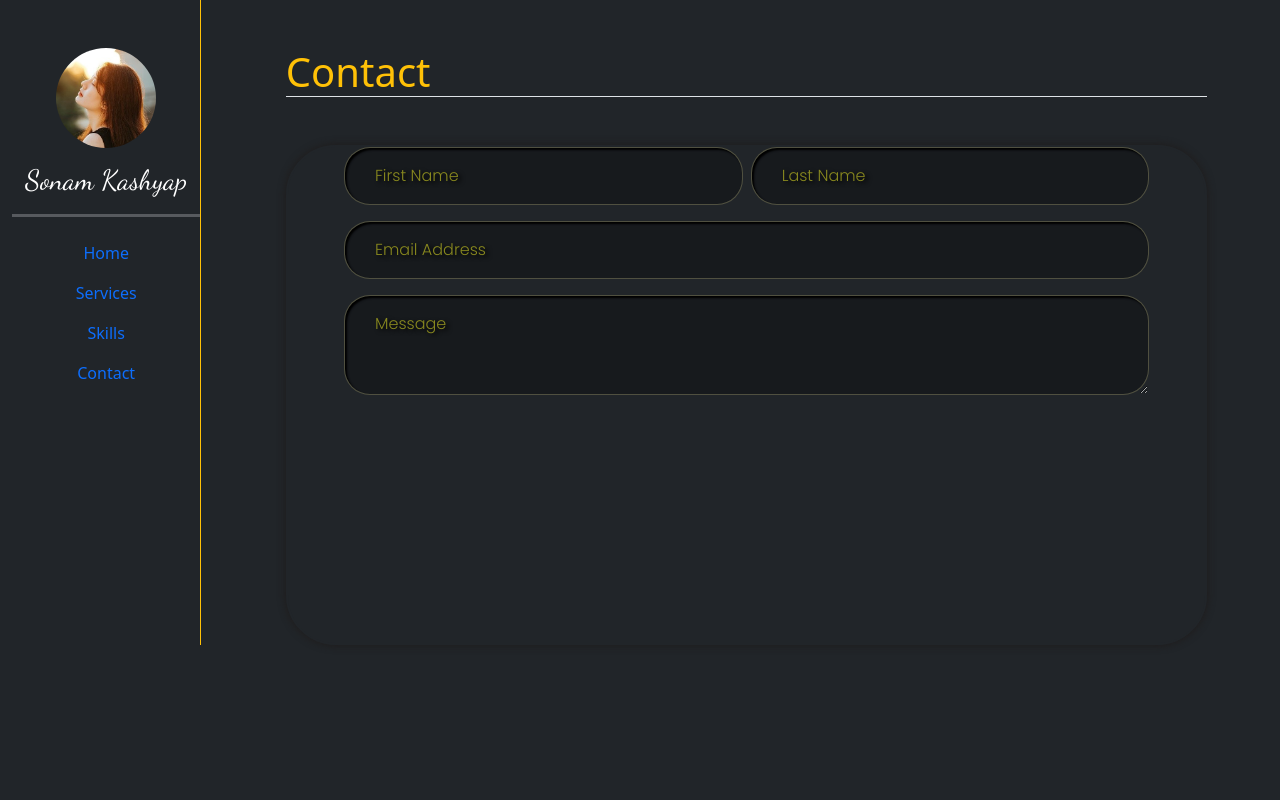
After one commit to simran2859/resume_build, a Django app: page /contact/ in a window 1280 px wide. The commit adds this page. Run offline with Django 3.2, Linux system fonts and the light colour scheme; some libraries are stand-ins or nearby versions.

Commit message:
working on contact page

```diff
--- a/core/templates/core/base.html
+++ b/core/templates/core/base.html
@@ -11,6 +11,7 @@
     <link rel="stylesheet" href="{% static 'core/css/all.min.css' %}">
     <link rel="stylesheet" href="{% static "core/css/bootstrap.css"%}">
     <link href="https://fonts.googleapis.com/css2?family=Dancing+Script&display=swap" rel="stylesheet">
+    <link href="https://fonts.googleapis.com/css2?family=Poppins:wght@300&display=swap" rel="stylesheet">
     {% block corecss %}
     <link rel="stylesheet" href="{% static "core/css/core.css" %}">
     {% endblock corecss %}
--- /dev/null
+++ b/core/templates/core/contact.html
@@ -0,0 +1,75 @@
+{% extends 'core/base.html' %}
+
+
+{% block xtracss %}
+<style>
+
+.formstyle{border: 2px solid #212529;
+    height: 500px;
+    box-shadow: 0px 0px 7px 1px #1f1d1d;
+    border-radius: 50px;
+    font-family: 'Poppins', sans-serif;
+    }
+.formstyle input,.formstyle textarea{
+        background-color: #06040752;
+    border: 1px solid #8e8a5e70;
+    border-radius: 26px;
+    box-shadow: inset 2px 2px 2px black;
+}
+.form-floating>.form-control {
+		padding: 1rem 29px;
+}
+.form-control,.form-control:focus{color:#82829d;}
+.form-floating>label {left: 18px;}
+.formstyle label {
+color: #88881f;
+text-shadow: 3px 2px 4px black;
+}
+	.form-control:focus {
+
+background-color: #06040752;
+	3. /*
+border-color: #000000; */
+outline: 0;
+box-shadow: 4px 3px 7px 0px #060407;
+border: none;
+}
+</style>
+{% endblock xtracss %}
+
+{% block content %}
+
+<div class="container mt-5">
+    <h1 class=" mb-5 border-bottom text-capitalize text-warning">contact</h1>
+    <div class="formstyle">
+  <div class="container">
+
+           <dic class="row g-2">
+                <div class="col-md">
+                    <div class="form-floating mb-3">
+                            <input type="email" class="form-control" id="floatingInput" placeholder="name@example.com">
+                            <label for="floatingInput " class="text-capitalize">first Name</label>
+                    </div>
+                </div>
+                <div class="col-md">
+                    <div class="form-floating mb-3">
+                            <input type="email" class="form-control" id="floatingInput" placeholder="name@example.com">
+                            <label for="floatingInput " class="text-capitalize">last name</label>
+                    </div>
+                </div>
+           </dic>
+            <div class="form-floating mb-3">
+                    <input type="email" class="form-control" id="floatingInput" placeholder="name@example.com">
+                    <label for="floatingInput" class="text-capitalize">Email address</label>
+            </div>
+            <div class="form-floating">
+                <textarea class="form-control" placeholder="Leave a comment here" id="floatingTextarea2" style="height: 100px"></textarea>
+                <label for="floatingTextarea2 " class="text-capitalize">message</label>
+            </div>
+
+  </div>
+
+    </div>
+</div>
+
+{% endblock content %}
--- a/core/views.py
+++ b/core/views.py
@@ -3,3 +3,5 @@ from django.shortcuts import render
 # Create your views here.
 def home(request):
     return render(request, 'core/home.html')
+def contact(request):
+    return render(request, 'core/contact.html')
--- a/resumeproject/urls.py
+++ b/resumeproject/urls.py
@@ -20,5 +20,6 @@ urlpatterns = [
     path('admin/', admin.site.urls),
     path('',views.home,name="home"),
     path('serv/',include('serv.urls')),
+    path('contact/',views.contact,name='contact'),
     path('edu/',include('edu.urls')),
 ]
```
